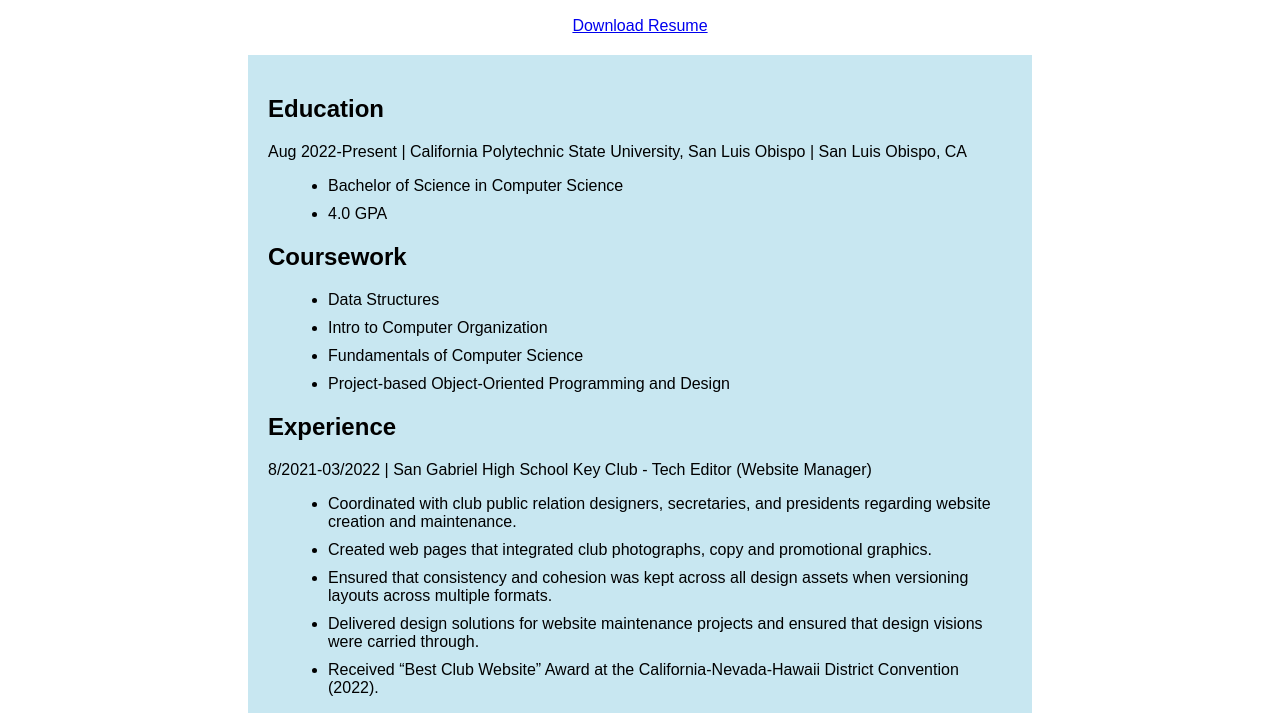
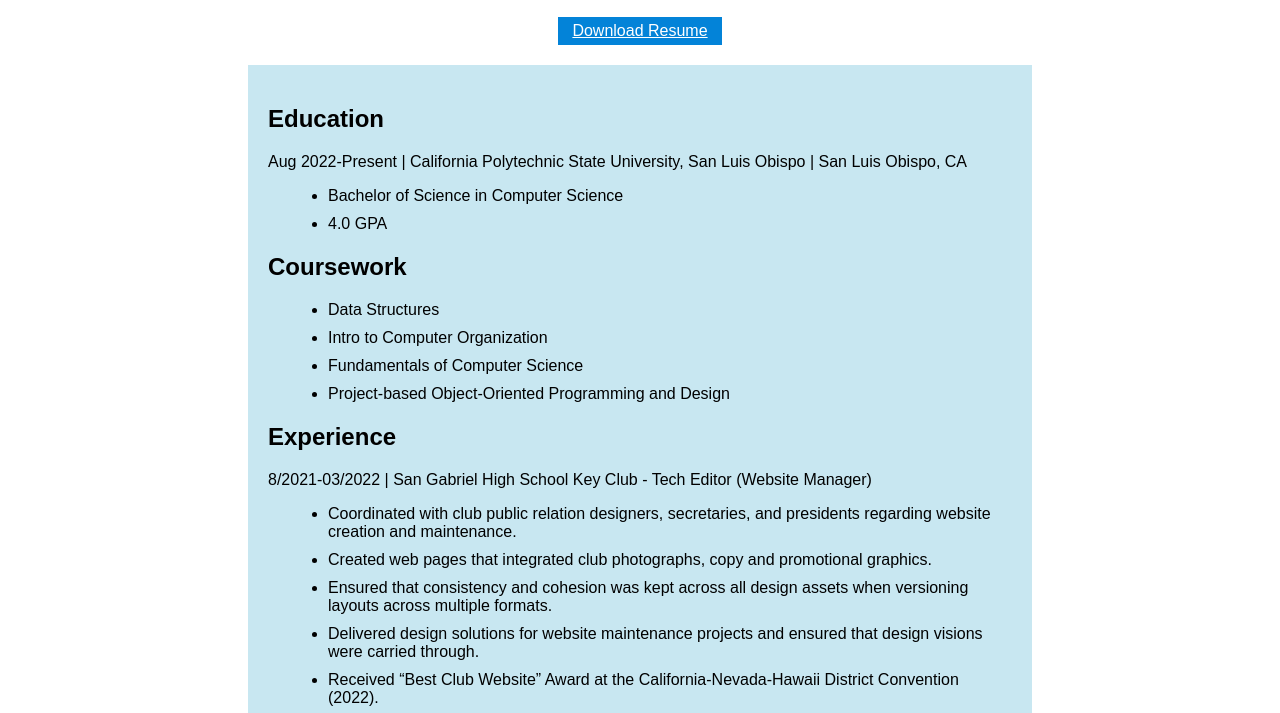
Before and after one commit to peterchinh/peterchinh-github.io, a plain HTML site: page resume.html in a window 1280 px wide. Shown: the part 170-883 px from the top of the page. Drawn offline with Linux system fonts and the light colour scheme.

Commit message:
feat: updated resume

```diff
--- a/resume.html
+++ b/resume.html
@@ -17,7 +17,7 @@
     </nav>
     <main>
       <h1 class="page-title">Resume</h1>
-      <a href="resume.pdf" download>Download Resume</a>
+      <a href="resume.pdf" download class="resume-download">Download Resume</a>
       <div class="resume">
         <section class="section">
           <h2 class="section-title">Education</h2>
```
